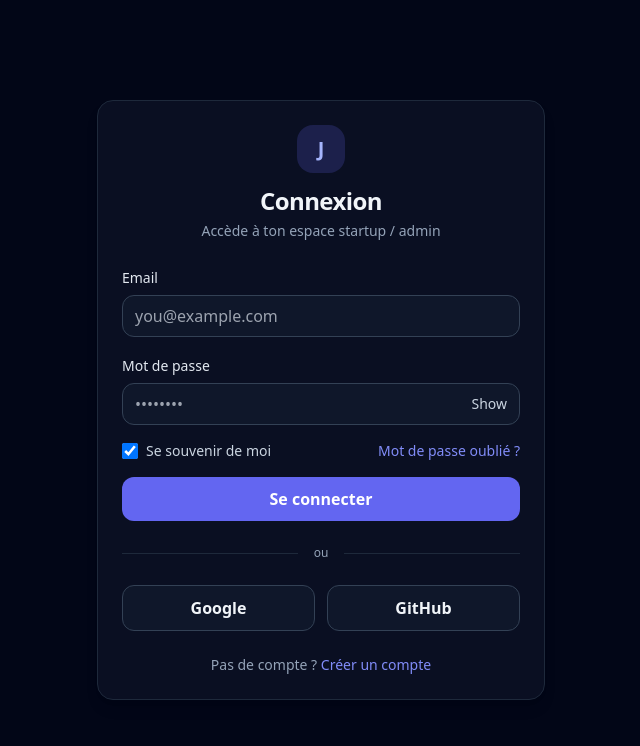
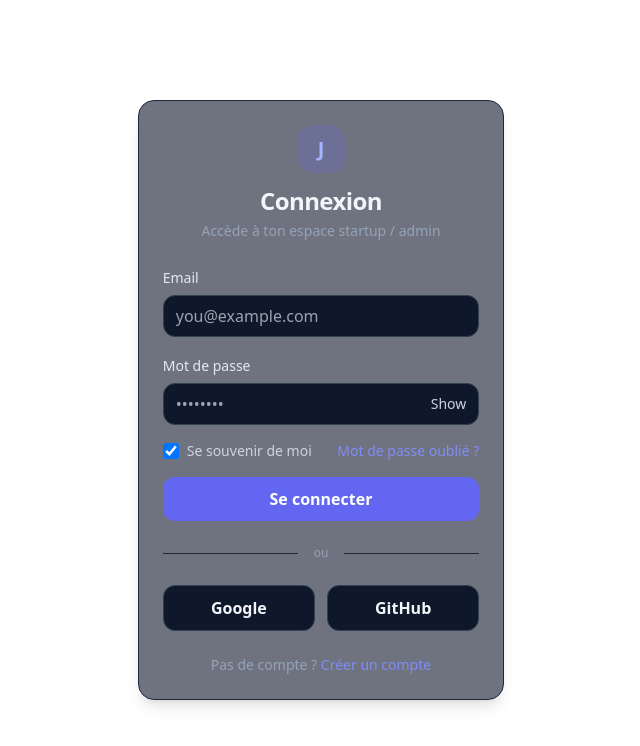
Before and after one commit to SaltyyCode/Piscine_Survivor, a React (Vite) app in the folder my-app/: page /login in a window 1280 px wide. Shown: the top 746 px of the page, without its empty margins (319-959 px from the left). Built offline with nearby package versions, Linux system fonts and the light colour scheme.

Commit message:
[Feat/Login & Register] added button to switch theme

```diff
--- a/my-app/src/Login.tsx
+++ b/my-app/src/Login.tsx
@@ -7,6 +7,7 @@ import PasswordField from "@/components/Form/PasswordField";
 import Checkbox from "@/components/Form/Checkbox";
 import Button from "@/components/Button";
 import ErrorAlert from "@/components/Form/ErrorAlert";
+import ThemeToggle from "@/components/ThemeToggle";
 
 export default function Login() {
   const [form, setForm] = useState<LoginData>({ email: "", password: "", remember: true });
@@ -34,12 +35,9 @@ export default function Login() {
 
     setLoading(true);
     try {
-      // Exemple d'appel:
-      // const res = await fetch("/api/auth/login", { method: "POST", headers: {"Content-Type": "application/json"}, body: JSON.stringify(form), credentials: "include" });
-      // if (!res.ok) throw new Error("Bad credentials");
+      // Exemple d'appel API
       await new Promise((r) => setTimeout(r, 800));
       alert(`Login OK: ${form.email}`);
-      // navigate("/dashboard");
     } catch {
       setErrors({ root: "Échec de connexion. Réessaie." });
     } finally {
@@ -48,6 +46,8 @@ export default function Login() {
   }
 
   return (
+    <>
+      <div className="relative min-h-screen flex items-center justify-center bg-white dark:bg-slate-950 transition-colors">
         <AuthCard
           title="Connexion"
           subtitle="Accède à ton espace startup / admin"
@@ -105,5 +105,10 @@ export default function Login() {
             </Button>
           </form>
         </AuthCard>
+      </div>
+
+      {/* Bouton thème en bas à droite */}
+      <ThemeToggle />
+    </>
   );
 }
--- a/my-app/src/Register.tsx
+++ b/my-app/src/Register.tsx
@@ -9,6 +9,7 @@ import PasswordField from "@/components/Form/PasswordField";
 import Checkbox from "@/components/Form/Checkbox";
 import Button from "@/components/Button";
 import ErrorAlert from "@/components/Form/ErrorAlert";
+import ThemeToggle from "@/components/ThemeToggle";
 
 export default function Register() {
   const [rootError, setRootError] = useState<string | null>(null);
@@ -37,6 +38,8 @@ export default function Register() {
   }
 
   return (
+    <>
+      <div className="relative min-h-screen flex items-center justify-center bg-white dark:bg-slate-950 transition-colors">
         <AuthCard
           title="Créer un compte"
           subtitle="Rejoins l’espace startups / admin"
@@ -100,7 +103,10 @@ export default function Register() {
                 label={
                   <span>
                     J’accepte les{" "}
-                <a className="text-indigo-400 hover:text-indigo-300 underline-offset-2 hover:underline" href="#">
+                    <a
+                      className="text-indigo-400 hover:text-indigo-300 underline-offset-2 hover:underline"
+                      href="#"
+                    >
                       CGU
                     </a>.
                   </span>
@@ -114,5 +120,8 @@ export default function Register() {
             </Button>
           </form>
         </AuthCard>
+      </div>
+      <ThemeToggle />
+    </>
   );
 }
```
Lines whose indentation alone changed are shown as unchanged.
